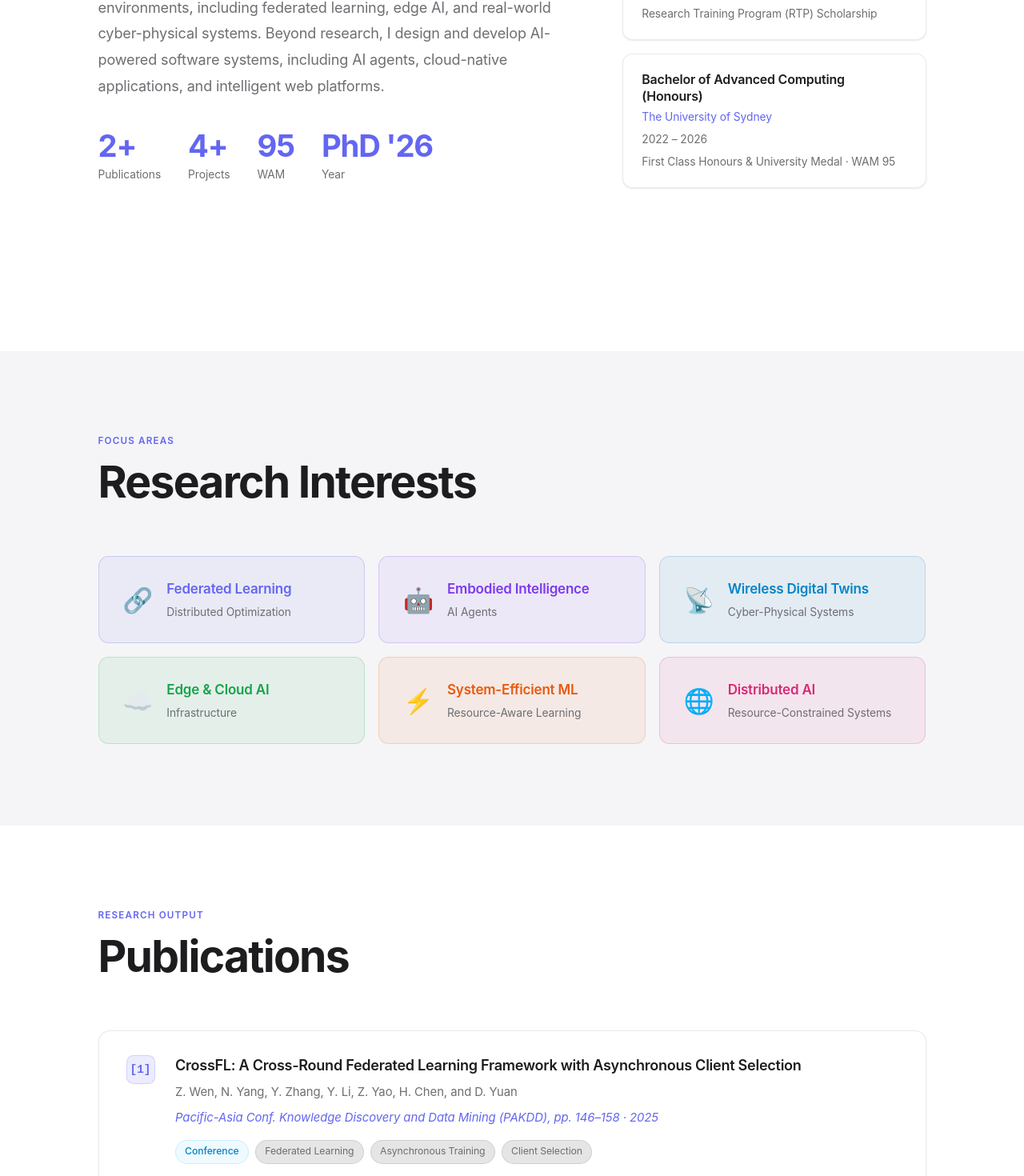
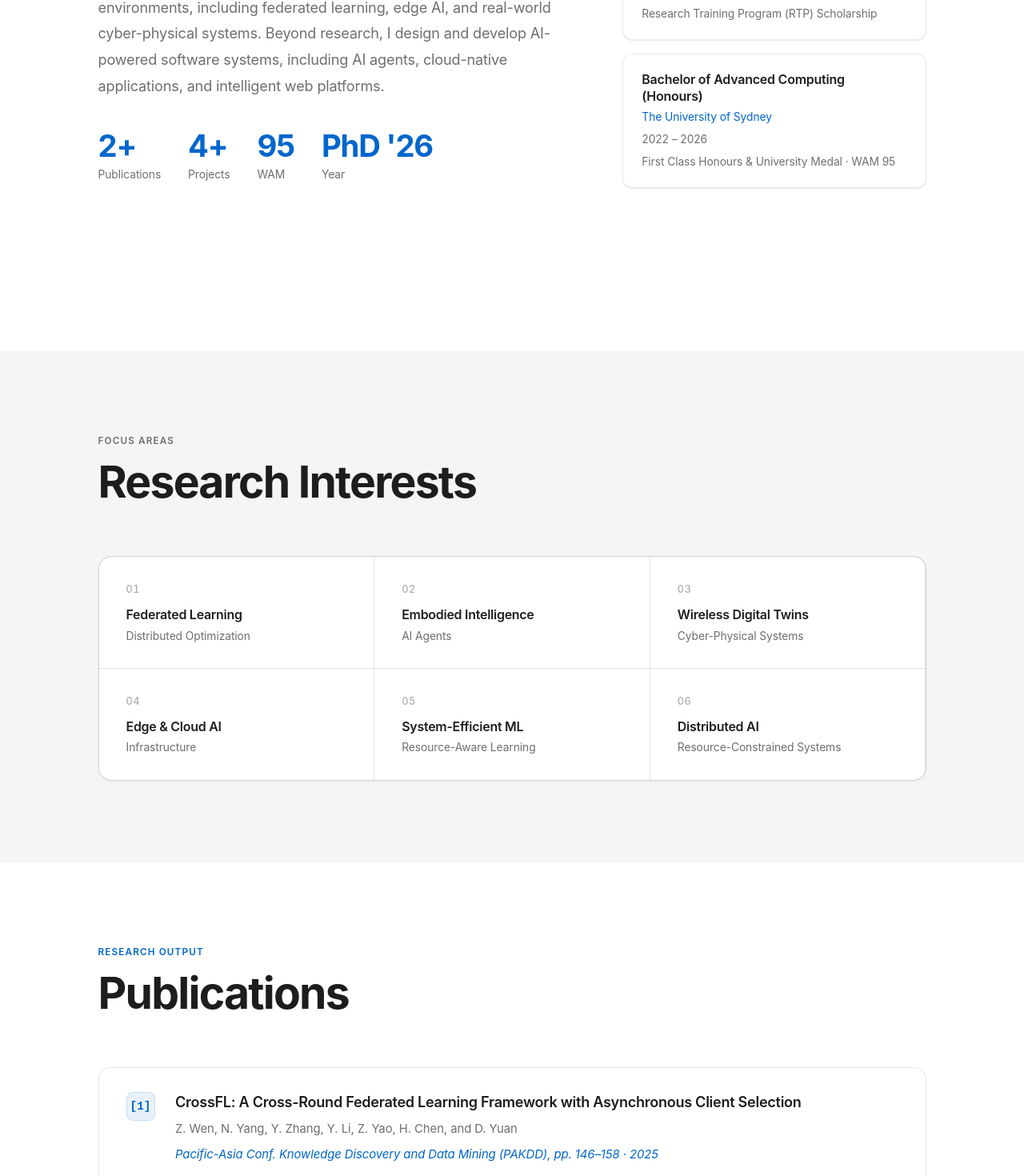
Before and after one commit to Ukrole/vite-react-template, a React (Vite) app: page / in a window 1280 px wide. Shown: the part 1330-2800 px from the top of the page at 80% size. Built offline with nearby package versions, Linux system fonts and the light colour scheme.

Commit message:
version 4

```diff
--- a/src/react-app/components/About.tsx
+++ b/src/react-app/components/About.tsx
@@ -43,7 +43,7 @@ export default function About() {
             style={{
               fontSize: "0.6875rem",
               letterSpacing: "0.1em",
-              color: "#6366f1",
+              color: "#0066cc",
               fontWeight: 600,
               marginBottom: "0.6rem",
               textTransform: "uppercase",
@@ -111,7 +111,7 @@ export default function About() {
                     style={{
                       fontSize: "2.25rem",
                       fontWeight: 700,
-                      color: "#6366f1",
+                      color: "#0066cc",
                       lineHeight: 1,
                       marginBottom: "0.3rem",
                       letterSpacing: "-0.03em",
@@ -166,7 +166,7 @@ export default function About() {
                 }}
                 onMouseEnter={(e) => {
                   (e.currentTarget as HTMLElement).style.borderColor =
-                    "rgba(99,102,241,0.4)";
+                    "rgba(0,102,204,0.28)";
                 }}
                 onMouseLeave={(e) => {
                   (e.currentTarget as HTMLElement).style.borderColor =
@@ -190,7 +190,7 @@ export default function About() {
                     <p
                       style={{
                         fontSize: "0.8125rem",
-                        color: "#6366f1",
+                        color: "#0066cc",
                         marginBottom: "0.25rem",
                         letterSpacing: "-0.005em",
                       }}
--- a/src/react-app/components/Awards.tsx
+++ b/src/react-app/components/Awards.tsx
@@ -23,7 +23,7 @@ export default function Awards() {
             style={{
               fontSize: "0.6875rem",
               letterSpacing: "0.1em",
-              color: "#6366f1",
+              color: "#0066cc",
               fontWeight: 600,
               marginBottom: "0.6rem",
               textTransform: "uppercase",
@@ -72,7 +72,7 @@ export default function Awards() {
               }}
               onMouseEnter={(e) => {
                 (e.currentTarget as HTMLElement).style.borderColor =
-                  "rgba(99,102,241,0.3)";
+                  "rgba(0,102,204,0.2)";
               }}
               onMouseLeave={(e) => {
                 (e.currentTarget as HTMLElement).style.borderColor =
@@ -91,7 +91,7 @@ export default function Awards() {
                 >
                   {award.title}
                 </p>
-                <p style={{ fontSize: "0.8125rem", color: "#6366f1", marginBottom: "0.2rem", letterSpacing: "-0.005em" }}>
+                <p style={{ fontSize: "0.8125rem", color: "#0066cc", marginBottom: "0.2rem", letterSpacing: "-0.005em" }}>
                   {award.org}
                 </p>
                 <p
--- a/src/react-app/components/Footer.tsx
+++ b/src/react-app/components/Footer.tsx
@@ -42,7 +42,7 @@ export default function Footer() {
               letterSpacing: "-0.005em",
             }}
             onMouseEnter={(e) => {
-              (e.currentTarget as HTMLElement).style.color = "#6366f1";
+              (e.currentTarget as HTMLElement).style.color = "#0066cc";
             }}
             onMouseLeave={(e) => {
               (e.currentTarget as HTMLElement).style.color = "#48484a";
--- a/src/react-app/components/Navbar.tsx
+++ b/src/react-app/components/Navbar.tsx
@@ -100,11 +100,11 @@ export default function Navbar() {
                   fontSize: "0.875rem",
                   letterSpacing: "-0.005em",
                   transition: "color 0.2s",
-                  color: isActive ? "#6366f1" : "#1d1d1f",
+                  color: isActive ? "#0066cc" : "#1d1d1f",
                   fontWeight: isActive ? 500 : 400,
                 }}
                 onMouseEnter={(e) => {
-                  if (!isActive) (e.currentTarget as HTMLElement).style.color = "#6366f1";
+                  if (!isActive) (e.currentTarget as HTMLElement).style.color = "#0066cc";
                 }}
                 onMouseLeave={(e) => {
                   if (!isActive) (e.currentTarget as HTMLElement).style.color = "#1d1d1f";
--- a/src/react-app/components/Publications.tsx
+++ b/src/react-app/components/Publications.tsx
@@ -22,7 +22,7 @@ export default function Publications() {
             style={{
               fontSize: "0.6875rem",
               letterSpacing: "0.1em",
-              color: "#6366f1",
+              color: "#0066cc",
               fontWeight: 600,
               marginBottom: "0.6rem",
               textTransform: "uppercase",
@@ -65,8 +65,8 @@ export default function Publications() {
                 overflow: "hidden",
               }}
               whileHover={{
-                borderColor: "rgba(99,102,241,0.4)",
-                boxShadow: "0 0 30px rgba(99,102,241,0.07)",
+                borderColor: "rgba(0,102,204,0.28)",
+                boxShadow: "0 0 30px rgba(0,102,204,0.06)",
               }}
             >
               {/* Number badge */}
@@ -76,14 +76,14 @@ export default function Publications() {
                   width: 36,
                   height: 36,
                   borderRadius: "0.5rem",
-                  background: "rgba(99,102,241,0.12)",
-                  border: "1px solid rgba(99,102,241,0.2)",
+                  background: "rgba(0,102,204,0.09)",
+                  border: "1px solid rgba(0,102,204,0.15)",
                   display: "flex",
                   alignItems: "center",
                   justifyContent: "center",
                   fontSize: "0.85rem",
                   fontWeight: 700,
-                  color: "#6366f1",
+                  color: "#0066cc",
                   fontFamily: "monospace",
                 }}
               >
@@ -122,7 +122,7 @@ export default function Publications() {
                 <p
                   style={{
                     fontSize: "0.875rem",
-                    color: "#6366f1",
+                    color: "#0066cc",
                     fontStyle: "italic",
                     marginBottom: "0.875rem",
                     letterSpacing: "-0.005em",
--- a/src/react-app/components/Research.tsx
+++ b/src/react-app/components/Research.tsx
@@ -1,14 +1,5 @@
 import { motion } from "framer-motion";
 import { researchInterests } from "../data/resume";
-
-const COLORS = [
-  { bg: "rgba(99,102,241,0.07)", border: "rgba(99,102,241,0.25)", text: "#6366f1" },
-  { bg: "rgba(139,92,246,0.08)", border: "rgba(139,92,246,0.25)", text: "#7c3aed" },
-  { bg: "rgba(2,132,199,0.07)", border: "rgba(2,132,199,0.2)", text: "#0284c7" },
-  { bg: "rgba(22,163,74,0.07)", border: "rgba(22,163,74,0.2)", text: "#16a34a" },
-  { bg: "rgba(234,88,12,0.07)", border: "rgba(234,88,12,0.2)", text: "#ea580c" },
-  { bg: "rgba(219,39,119,0.07)", border: "rgba(219,39,119,0.2)", text: "#db2777" },
-];
 
 export default function Research() {
   return (
@@ -38,7 +29,7 @@ export default function Research() {
             style={{
               fontSize: "0.6875rem",
               letterSpacing: "0.1em",
-              color: "#6366f1",
+              color: "#6e6e73",
               fontWeight: 600,
               marginBottom: "0.6rem",
               textTransform: "uppercase",
@@ -63,52 +54,71 @@ export default function Research() {
         <div
           style={{
             display: "grid",
-            gridTemplateColumns: "repeat(auto-fill, minmax(280px, 1fr))",
-            gap: "1rem",
+            gridTemplateColumns: "repeat(auto-fill, minmax(300px, 1fr))",
+            gap: "1px",
+            border: "1px solid rgba(0,0,0,0.08)",
+            borderRadius: "1rem",
+            overflow: "hidden",
+            background: "rgba(0,0,0,0.08)",
+            boxShadow: "0 1px 3px rgba(0,0,0,0.06)",
           }}
         >
-          {researchInterests.map((item, i) => {
-            const color = COLORS[i % COLORS.length];
-            return (
+          {researchInterests.map((item, i) => (
             <motion.div
               key={item.label}
-                initial={{ opacity: 0, y: 20 }}
-                whileInView={{ opacity: 1, y: 0 }}
+              initial={{ opacity: 0 }}
+              whileInView={{ opacity: 1 }}
               viewport={{ once: true }}
-                transition={{ delay: i * 0.07, duration: 0.5 }}
-                whileHover={{ y: -4, scale: 1.01 }}
+              transition={{ delay: i * 0.06, duration: 0.4 }}
               style={{
-                  padding: "1.5rem 1.75rem",
-                  borderRadius: "0.75rem",
-                  background: color.bg,
-                  border: `1px solid ${color.border}`,
+                padding: "1.75rem 2rem",
+                background: "#ffffff",
                 cursor: "default",
-                  transition: "box-shadow 0.2s",
-                  display: "flex",
-                  alignItems: "center",
-                  gap: "1rem",
+                transition: "background 0.15s",
+              }}
+              onMouseEnter={(e) => {
+                (e.currentTarget as HTMLElement).style.background = "#f9f9fb";
+              }}
+              onMouseLeave={(e) => {
+                (e.currentTarget as HTMLElement).style.background = "#ffffff";
               }}
             >
-                <span style={{ fontSize: "1.8rem", flexShrink: 0 }}>{item.icon}</span>
-                <div>
               <p
                 style={{
-                      fontSize: "1rem",
+                  fontSize: "0.75rem",
+                  fontWeight: 500,
+                  color: "#aeaeb2",
+                  letterSpacing: "0.04em",
+                  marginBottom: "0.6rem",
+                  fontVariantNumeric: "tabular-nums",
+                }}
+              >
+                {String(i + 1).padStart(2, "0")}
+              </p>
+              <p
+                style={{
+                  fontSize: "0.9375rem",
                   fontWeight: 600,
-                      color: color.text,
-                      marginBottom: "0.2rem",
-                      letterSpacing: "-0.012em",
+                  color: "#1d1d1f",
+                  marginBottom: "0.3rem",
+                  letterSpacing: "-0.015em",
+                  lineHeight: 1.35,
                 }}
               >
                 {item.label}
               </p>
-                  <p style={{ fontSize: "0.8125rem", color: "#6e6e73", letterSpacing: "-0.005em" }}>
+              <p
+                style={{
+                  fontSize: "0.8125rem",
+                  color: "#6e6e73",
+                  letterSpacing: "-0.005em",
+                  lineHeight: 1.5,
+                }}
+              >
                 {item.detail}
               </p>
-                </div>
             </motion.div>
-            );
-          })}
+          ))}
         </div>
       </div>
     </section>
--- a/src/react-app/index.css
+++ b/src/react-app/index.css
@@ -41,10 +41,10 @@ body {
 ::-webkit-scrollbar { width: 5px; }
 ::-webkit-scrollbar-track { background: #f5f5f7; }
 ::-webkit-scrollbar-thumb { background: #c7c7cc; border-radius: 3px; }
-::-webkit-scrollbar-thumb:hover { background: #6366f1; }
+::-webkit-scrollbar-thumb:hover { background: #0066cc; }
 
 /* ─── Selection ──────────────────────────────────────── */
-::selection { background: rgba(99,102,241,0.2); color: #ffffff; }
+::selection { background: rgba(0,102,204,0.15); color: #ffffff; }
 
 /* ─── Links ──────────────────────────────────────────── */
 a { text-decoration: none; color: inherit; }
@@ -59,7 +59,7 @@ button, input, select, textarea {
 
 /* ─── Gradient text utility ──────────────────────────── */
 .gradient-text {
-  background: linear-gradient(135deg, #6366f1 0%, #8b5cf6 55%, #0ea5e9 100%);
+  background: linear-gradient(135deg, #0066cc 0%, #0077ed 50%, #0095e5 100%);
   -webkit-background-clip: text;
   -webkit-text-fill-color: transparent;
   background-clip: text;
@@ -78,7 +78,7 @@ button, input, select, textarea {
   font-weight: 600;
   letter-spacing: 0.1em;
   text-transform: uppercase;
-  color: #6366f1;
+  color: #6e6e73;
   margin-bottom: 0.6rem;
 }
 
```
Also changed, not shown: src/react-app/components/Contact.tsx (+4 -4 lines), src/react-app/components/Experience.tsx (+9 -9 lines), src/react-app/components/Hero.tsx (+10 -10 lines), src/react-app/components/Projects.tsx (+4 -4 lines). Lines whose indentation alone changed are shown as unchanged.
